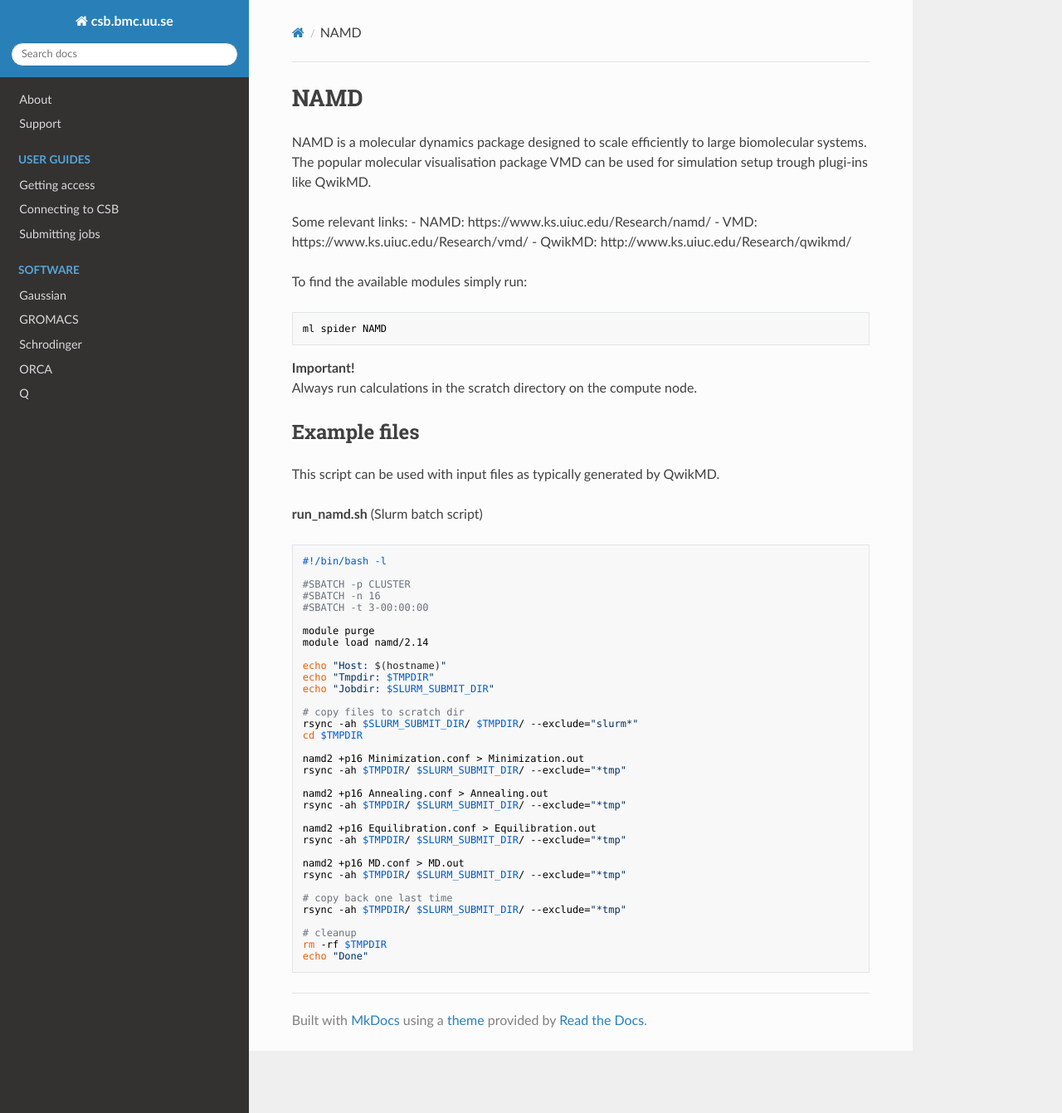
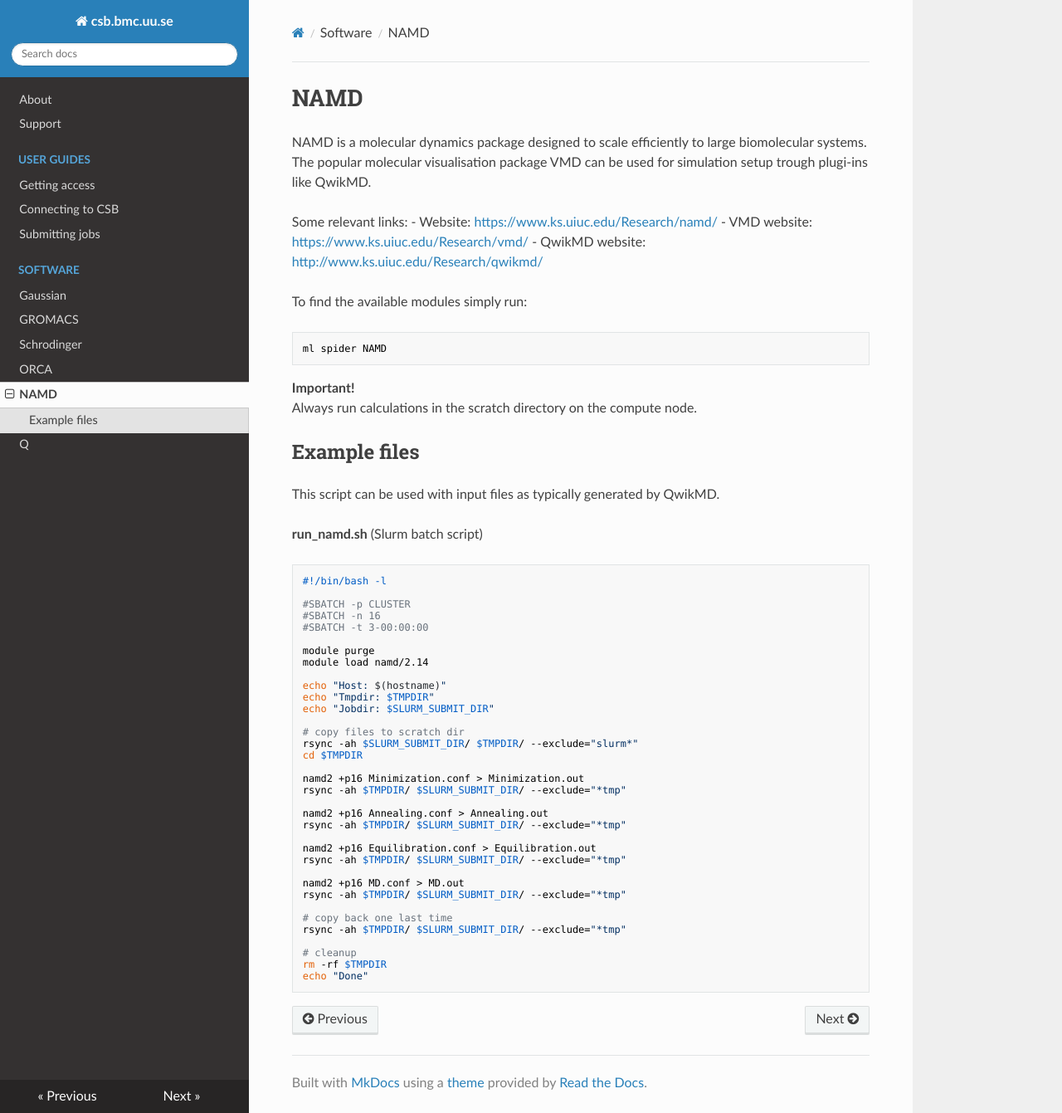
Before and after one commit to raalesir/csb_tech_docs, an MkDocs documentation site: the page built from docs/apps/namd.md, in a window 1280 px wide and 1341 px high. Shown: the whole window at 83% size. Built offline with MkDocs 1.6.1, drawn with Linux system fonts in a browser that asks for light colours; nearby versions of some CDN libraries.

Commit message:
Small changes to namd app page.

```diff
--- a/docs/apps/namd.md
+++ b/docs/apps/namd.md
@@ -3,9 +3,9 @@
 NAMD is a molecular dynamics package designed to scale efficiently to large biomolecular systems. The popular molecular visualisation package VMD can be used for simulation setup trough plugi-ins like QwikMD.
 
 Some relevant links:
-    - NAMD: https://www.ks.uiuc.edu/Research/namd/
-    - VMD: https://www.ks.uiuc.edu/Research/vmd/
-    - QwikMD: http://www.ks.uiuc.edu/Research/qwikmd/
+- Website: [https://www.ks.uiuc.edu/Research/namd/](https://www.ks.uiuc.edu/Research/namd/)
+- VMD website: [https://www.ks.uiuc.edu/Research/vmd/](https://www.ks.uiuc.edu/Research/vmd/)
+- QwikMD website: [http://www.ks.uiuc.edu/Research/qwikmd/](http://www.ks.uiuc.edu/Research/qwikmd/)
 
 To find the available modules simply run:
 
--- a/mkdocs.yml
+++ b/mkdocs.yml
@@ -11,5 +11,6 @@ nav:
     - 'GROMACS': 'apps/gromacs.md'
     - 'Schrodinger': 'apps/schrodinger.md'
     - 'ORCA': 'apps/orca.md'
+    - 'NAMD': 'apps/namd.md'
     - 'Q': 'apps/q.md'
 theme: readthedocs
```
